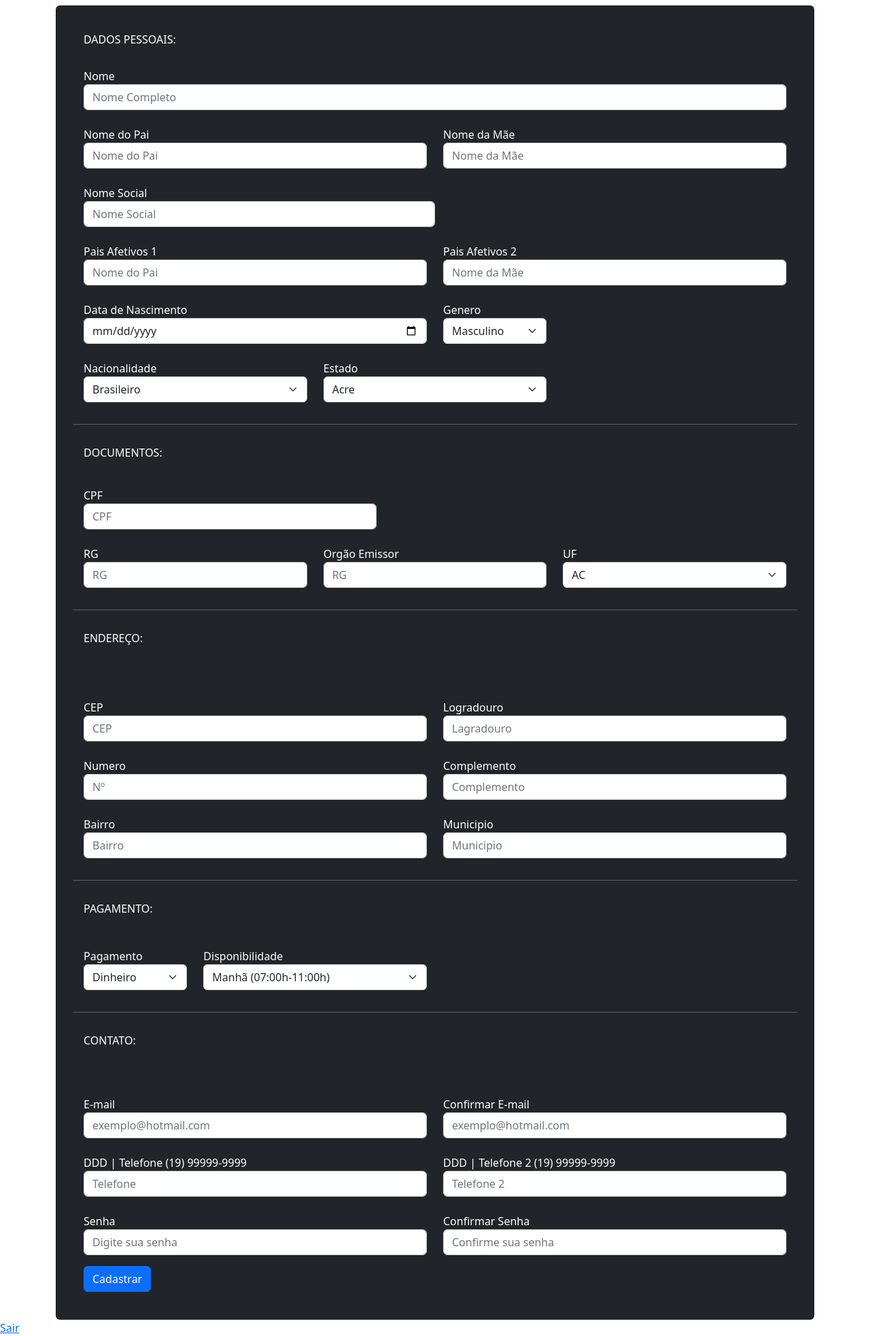
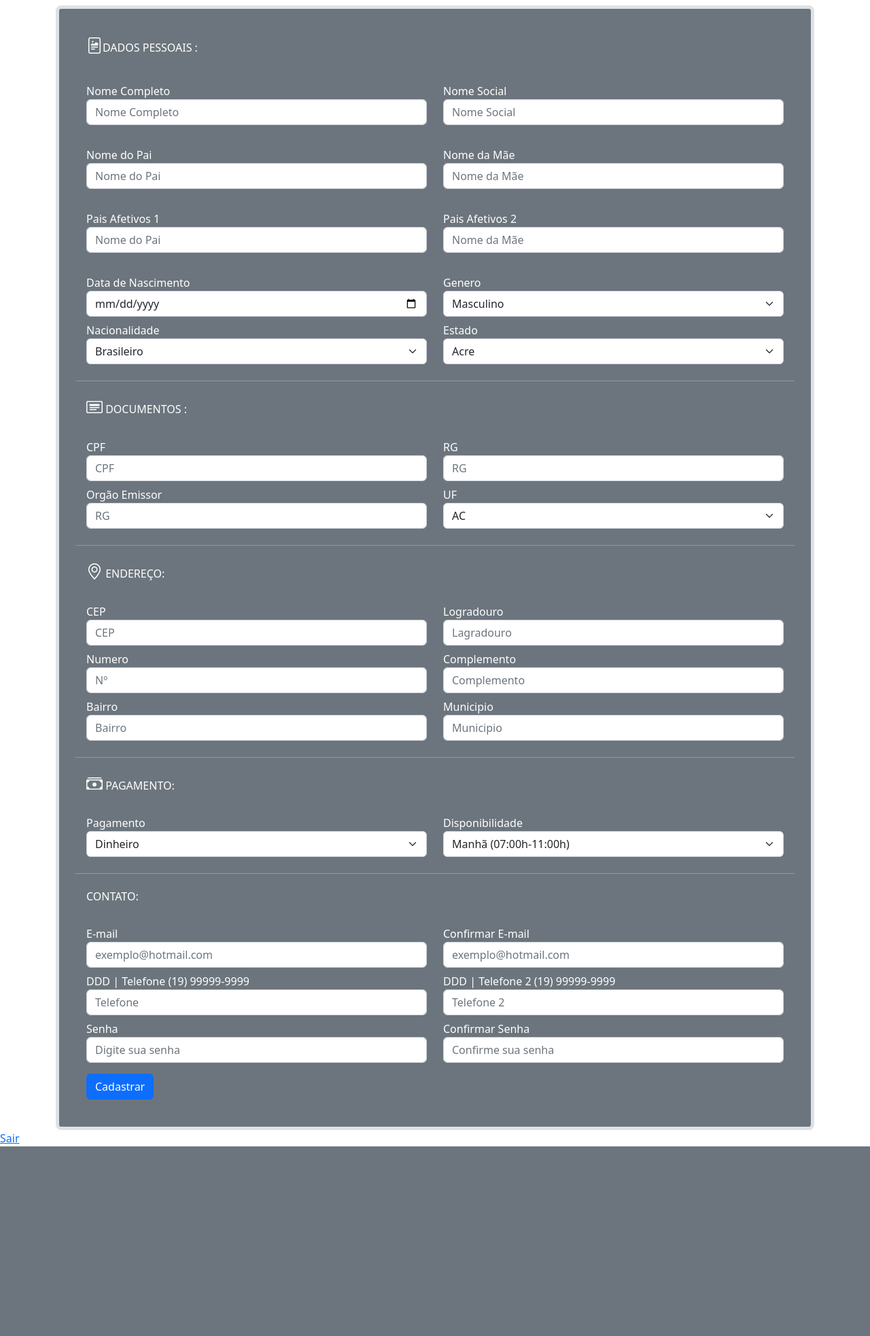
Before and after one commit to Erubbo/AutoPlanner, a PHP site: page /backend/front/cadastro_alunos.php in a window 1280 px wide. Shown: the part 193-2159 px from the top of the page at 68% size. After the commit the page ends 1880 px from the top, so only its background shows below. Run offline with PHP 8.4, Linux system fonts and the light colour scheme; a user stored in the database is signed in; some libraries are stand-ins or nearby versions.

Commit message:
Name Add e front aluno

```diff
--- a/backend/front/cadastro_alunos.php
+++ b/backend/front/cadastro_alunos.php
@@ -11,6 +11,7 @@ include '../includes/conexao.php';
     <meta name="viewport" content="width=device-width, initial-scale=1.0">
     <title>Document</title>
     <link href="https://cdn.jsdelivr.net/npm/bootstrap@5.2.1/dist/css/bootstrap.min.css" rel="stylesheet" integrity="sha384-iYQeCzEYFbKjA/T2uDLTpkwGzCiq6soy8tYaI1GyVh/UjpbCx/TYkiZhlZB6+fzT" crossorigin="anonymous">
+    <link rel="stylesheet" href="https://cdn.jsdelivr.net/npm/bootstrap-icons@1.9.1/font/bootstrap-icons.css">
 
 </head>
 
@@ -22,57 +23,58 @@ include '../includes/conexao.php';
     <div class="container">
 
         <h5 class="text-center">Cadastro Básico</h5>
-        <div class="card text-bg-dark p-3">
-        <h6 class="m-4">DADOS PESSOAIS:</h6>
+        <div class="text-bg-secondary p-3 border border-5 rounded-3">
+            <h6 class="m-4"><i class="bi bi-file-richtext" style="font-size: 1.5rem"></i>DADOS PESSOAIS :</h6>
 
             <div class="form-group m-4 mt-2">
+                <div class="row mt-4">
                     <form action="_valida_cadastro_aluno" method="post">
 
-                    <div class="form-group ">
-                        <label for="inputEmail4">Nome</label>
-                        <input type="text" class="form-control" id="" placeholder="Nome Completo">
+                        <div class="row mt-2">
+                            <div class="form-group col-md-6 mt-2">
+                                <label for="inputEmail4">Nome Completo</label>
+                                <input type="text" class="form-control" id="nome" name="nome" placeholder="Nome Completo">
                             </div>
 
-
-                    <div class="row mt-4">
-
-                        <div class="form-group col-md-6">
-                            <label for="inputEmail4">Nome do Pai</label>
-                            <input type="text" class="form-control" id="" placeholder="Nome do Pai">
-                        </div>
-
-                        <div class="form-group col-md-6">
-                            <label for="inputPassword4">Nome da Mãe</label>
-                            <input type="text" class="form-control" id="" placeholder="Nome da Mãe">
+                            <div class="form-group col-md-6 mt-2">
+                                <label for="inputPassword4">Nome Social</label>
+                                <input type="text" class="form-control" id="nome_social" name="nome_social" placeholder="Nome Social">
                             </div>
                         </div>
 
-                    <div class="form-group col-md-6 mt-4">
-                        <label for="inputPassword4">Nome Social</label>
-                        <input type="text" class="form-control" id="" placeholder="Nome Social">
+                        <div class="row mt-4">
+                            <div class="form-group col-md-6 mt-2">
+                                <label for="inputEmail4">Nome do Pai</label>
+                                <input type="text" class="form-control" id="pai" name="pai" placeholder="Nome do Pai">
+                            </div>
+
+                            <div class="form-group col-md-6 mt-2">
+                                <label for="inputPassword4">Nome da Mãe</label>
+                                <input type="text" class="form-control" id="mae" name="mae" placeholder="Nome da Mãe">
+                            </div>
                         </div>
 
                         <div class="row mt-4">
-                        <div class="form-group col-md-6">
+                            <div class="form-group col-md-6 mt-2">
                                 <label for="inputEmail4">Pais Afetivos 1</label>
-                            <input type="text" class="form-control" id="" placeholder="Nome do Pai">
+                                <input type="text" class="form-control" id="pai_af" name="pai_af" placeholder="Nome do Pai">
                             </div>
 
-                        <div class="form-group col-md-6">
+                            <div class="form-group col-md-6 mt-2">
                                 <label for="inputPassword4">Pais Afetivos 2</label>
-                            <input type="text" class="form-control" id="" placeholder="Nome da Mãe">
+                                <input type="text" class="form-control" id="mae_af" name="mae_af" placeholder="Nome da Mãe">
                             </div>
                         </div>
 
 
                         <div class="row mt-4">
-                        <div class="form-group col-md-6">
+                            <div class="form-group col-md-6 mt-2">
                                 <label for="inputPassword4">Data de Nascimento</label>
-                            <input type="date" class="form-control" id="" >
+                                <input type="date" class="form-control" id="data_nascimento" name="data_nascimento">
                             </div>
-                        <div class="form-group col-md-2">
+                            <div class="form-group col-md-6 mt-2">
                                 <label for="Pagamento">Genero</label>
-                            <select class="form-select" aria-label="Default select example">
+                                <select class="form-select" aria-label="Default select example" id="genero" name="genero">
 
                                     <option value="1">Masculino</option>
                                     <option value="2">Feminino</option>
@@ -83,9 +85,9 @@ include '../includes/conexao.php';
 
                         <div class="row">
 
-                        <div class="form-group col-md-4 mt-4">
+                            <div class="form-group col-md-6 mt-2">
                                 <label for="Pagamento">Nacionalidade</label>
-                            <select class="form-select" aria-label="Default select example">
+                                <select class="form-select" aria-label="Default select example" id="nacionalidade" name="nacionalidade">
 
                                     <option value="1">Brasileiro</option>
                                     <option value="2">Brasileiro Naturalizado</option>
@@ -94,9 +96,9 @@ include '../includes/conexao.php';
                                 </select>
                             </div>
 
-                        <div class="form-group col-md-4 mt-4">
+                            <div class="form-group col-md-6 mt-2">
                                 <label for="Pagamento">Estado</label>
-                            <select class="form-select" aria-label="Default select example">
+                                <select class="form-select" aria-label="Default select example" id="estado" name="estado">
 
                                     <option value="AC">Acre</option>
                                     <option value="AL">Alagoas</option>
@@ -129,31 +131,33 @@ include '../includes/conexao.php';
                             </div>
                         </div>
                 </div>
+            </div>
             <hr class="m-2">
 
-       <h6 class="m-4">DOCUMENTOS:</h6>
+            <h6 class="m-4"><i class="bi bi-card-heading" style="font-size: 1.5rem"></i> DOCUMENTOS :</h6>
 
             <div class="group m-4 mt-2">
-                <div class="form-group col-md-5 mt-2">
+                <div class="row ">
+                    <div class="form-group col-md-6 mt-2">
                         <label for="inputPassword4">CPF</label>
-                    <input type="number" class="form-control" id="" placeholder="CPF">
+                        <input type="number" class="form-control" id="cpf" name="cpf" placeholder="CPF">
                     </div>
 
-                <div class="row ">
 
-                    <div class="form-group col-md-4 mt-4">
+
+                    <div class="form-group col-md-6 mt-2">
                         <label for="inputPassword4">RG</label>
-                        <input type="number" class="form-control" id="" placeholder="RG">
+                        <input type="number" class="form-control" id="rg" name="rg" placeholder="RG">
                     </div>
 
-                    <div class="form-group col-md-4 mt-4">
+                    <div class="form-group col-md-6 mt-2">
                         <label for="inputPassword4">Orgão Emissor</label>
-                        <input type="number" class="form-control" id="" placeholder="RG">
+                        <input type="text" class="form-control" id="orgao_emissor" name="orgao_emissor" placeholder="RG">
                     </div>
 
-                    <div class="form-group col-md-4 mt-4">
+                    <div class="form-group col-md-6 mt-2">
                         <label for="Pagamento">UF</label>
-                        <select class="form-select" aria-label="Default select example">
+                        <select class="form-select" aria-label="Default select example" id="uf" name="uf">
 
                             <option value="AC">AC</option>
                             <option value="AL">AL</option>
@@ -191,55 +195,55 @@ include '../includes/conexao.php';
                 </div>
             </div>
             <hr class="m-2">
-    <h6 class="m-4">ENDEREÇO:</h6>
+            <h6 class="m-4"><i class="bi bi-geo-alt" style="font-size: 1.5rem"></i> ENDEREÇO:</h6>
             <div class="group m-4">
                 <div class="row mt-2 ">
-                    <div class="form-group col-md-6 mt-4">
+                    <div class="form-group col-md-6 mt-2">
                         <label for="inputAddress">CEP</label>
-                        <input type="number" class="form-control" id="" placeholder="CEP">
+                        <input type="number" class="form-control" id="cep" name="cep" placeholder="CEP">
                     </div>
-                    <div class="form-group col-md-6 mt-4">
+                    <div class="form-group col-md-6 mt-2">
                         <label for="inputAddress">Logradouro</label>
-                        <input type="text" class="form-control" id="" placeholder="Lagradouro">
+                        <input type="text" class="form-control" id="logradouro" name="logradouro" placeholder="Lagradouro">
                     </div>
 
                 </div>
 
 
                 <div class="row">
-                    <div class="form-group col-md-6 mt-4 ">
+                    <div class="form-group col-md-6 mt-2">
                         <label for="inputCity">Numero</label>
-                        <input type="number" class="form-control" id="" placeholder="Nº">
+                        <input type="number" class="form-control" id="numero" name="numero" placeholder="Nº">
                     </div>
 
-                    <div class="form-group col-md-6 mt-4">
+                    <div class="form-group col-md-6 mt-2">
                         <label for="inputCEP">Complemento</label>
-                        <input type="text" class="form-control" id="" placeholder="Complemento">
+                        <input type="text" class="form-control" id="complemento" name="complemento" placeholder="Complemento">
                     </div>
                 </div>
 
 
                 <div class="row">
-                    <div class="form-group col-md-6 mt-4 ">
+                    <div class="form-group col-md-6 mt-2">
                         <label for="inputCity">Bairro</label>
-                        <input type="text" class="form-control" id="" placeholder="Bairro">
+                        <input type="text" class="form-control" id="bairro" name="bairro" placeholder="Bairro">
                     </div>
 
-                    <div class="form-group col-md-6 mt-4">
+                    <div class="form-group col-md-6 mt-2">
                         <label for="inputCEP">Municipio</label>
-                        <input type="text" class="form-control" id="" placeholder="Municipio">
+                        <input type="text" class="form-control" id="municipio" name="municipio" placeholder="Municipio">
                     </div>
                 </div>
             </div>
             <hr class="m-2">
 
-       <h6 class="m-4">PAGAMENTO:</h6>
+            <h6 class="m-4"><i class="bi bi-cash-stack" style="font-size: 1.5rem"></i> PAGAMENTO:</h6>
             <div class="group m-4">
 
                 <div class="row">
-                    <div class="form-group col-md-2">
+                    <div class="form-group col-md-6 mt-2">
                         <label for="Pagamento">Pagamento</label>
-                        <select class="form-select" aria-label="Default select example">
+                        <select class="form-select" aria-label="Default select example" id="pagamento" name="pagamento">
 
                             <option value="1">Dinheiro</option>
                             <option value="2">Cartão</option>
@@ -247,9 +251,9 @@ include '../includes/conexao.php';
                         </select>
                     </div>
 
-                    <div class="form-group col-md-4">
+                    <div class="form-group col-md-6 mt-2">
                         <label for="Pagamento">Disponibilidade</label>
-                        <select class="form-select" aria-label="Default select example">
+                        <select class="form-select" aria-label="Default select example" id="disponibilidade" name="disponibilidade">
 
                             <option value="1">Manhã (07:00h-11:00h)</option>
                             <option value="2">Tarde (12:00h-19:00h)</option>
@@ -264,34 +268,34 @@ include '../includes/conexao.php';
             <h6 class="m-4">CONTATO:</h6>
             <div class="group m-4">
                 <div class="row">
-                    <div class="form-group col-md-6 mt-4">
+                    <div class="form-group col-md-6 mt-2">
                         <label for="email">E-mail</label>
-                        <input type="email" class="form-control" id="email" placeholder="exemplo@hotmail.com">
+                        <input type="email" class="form-control" id="email" name="email" placeholder="exemplo@hotmail.com">
                     </div>
-                    <div class="form-group col-md-6 mt-4">
+                    <div class="form-group col-md-6 mt-2">
                         <label for="email">Confirmar E-mail</label>
-                        <input type="email" class="form-control" id="email" placeholder="exemplo@hotmail.com">
+                        <input type="email" class="form-control" id="email" name="email" placeholder="exemplo@hotmail.com">
                     </div>
                 </div>
                 <div class="row">
-                    <div class="form-group col-md-6 mt-4">
+                    <div class="form-group col-md-6 mt-2">
                         <label for="email">DDD | Telefone (19) 99999-9999</label>
-                        <input type="number" class="form-control" id="email" placeholder="Telefone" >
+                        <input type="number" class="form-control" id="telefone" name="telefone" placeholder="Telefone">
                     </div>
 
-                    <div class="form-group col-md-6 mt-4">
+                    <div class="form-group col-md-6 mt-2">
                         <label for="email">DDD | Telefone 2 (19) 99999-9999</label>
-                        <input type="number" class="form-control" id="email" placeholder="Telefone 2" >
+                        <input type="number" class="form-control" id="telefone2" name="telefone2" placeholder="Telefone 2">
                     </div>
                 </div>
                 <div class="row">
-                    <div class="form-group col-md-6 mt-4">
+                    <div class="form-group col-md-6 mt-2">
                         <label for="email">Senha</label>
-                        <input type="password" class="form-control" id="senha" placeholder="Digite sua senha">
+                        <input type="password" class="form-control" id="senha" name="senha" placeholder="Digite sua senha">
                     </div>
-                    <div class="form-group col-md-6 mt-4">
+                    <div class="form-group col-md-6 mt-2">
                         <label for="email">Confirmar Senha</label>
-                        <input type="password" class="form-control" id="senha2" placeholder="Confirme sua senha">
+                        <input type="password" class="form-control" placeholder="Confirme sua senha">
                     </div>
                 </div>
 
--- a/backend/front/cadastro_professor.php
+++ b/backend/front/cadastro_professor.php
@@ -20,7 +20,7 @@ include '../includes/conexao.php';
 
     <div class="container">
         <h5 class="text-center">Cadastro Professores</h5>
-        <div class="card text-bg-dark p-3">
+        <div class="text-bg-secondary p-3">
         <h6 class="m-4">DADOS PROFESSOR:</h6>
         <div class="form-group">
             <form action="_valida_cadastro_aluno" method="post">
--- a/backend/includes/conexao.php
+++ b/backend/includes/conexao.php
@@ -1,9 +1,9 @@
 <?php
 
 try{
-    define('SERVERNAME',"localhost");
-    define('USERNAME',"root");
-    define('PASSWORD',"");
+    define('SERVERNAME',"10.97.47.60");
+    define('USERNAME',"autoplanner");
+    define('PASSWORD',"12345");
     define('DADABASE',"auto_planner");
 
     $conn = new PDO("mysql:host=".SERVERNAME.";dbname=".DADABASE, USERNAME, PASSWORD);
```
Lines whose indentation alone changed are shown as unchanged.
